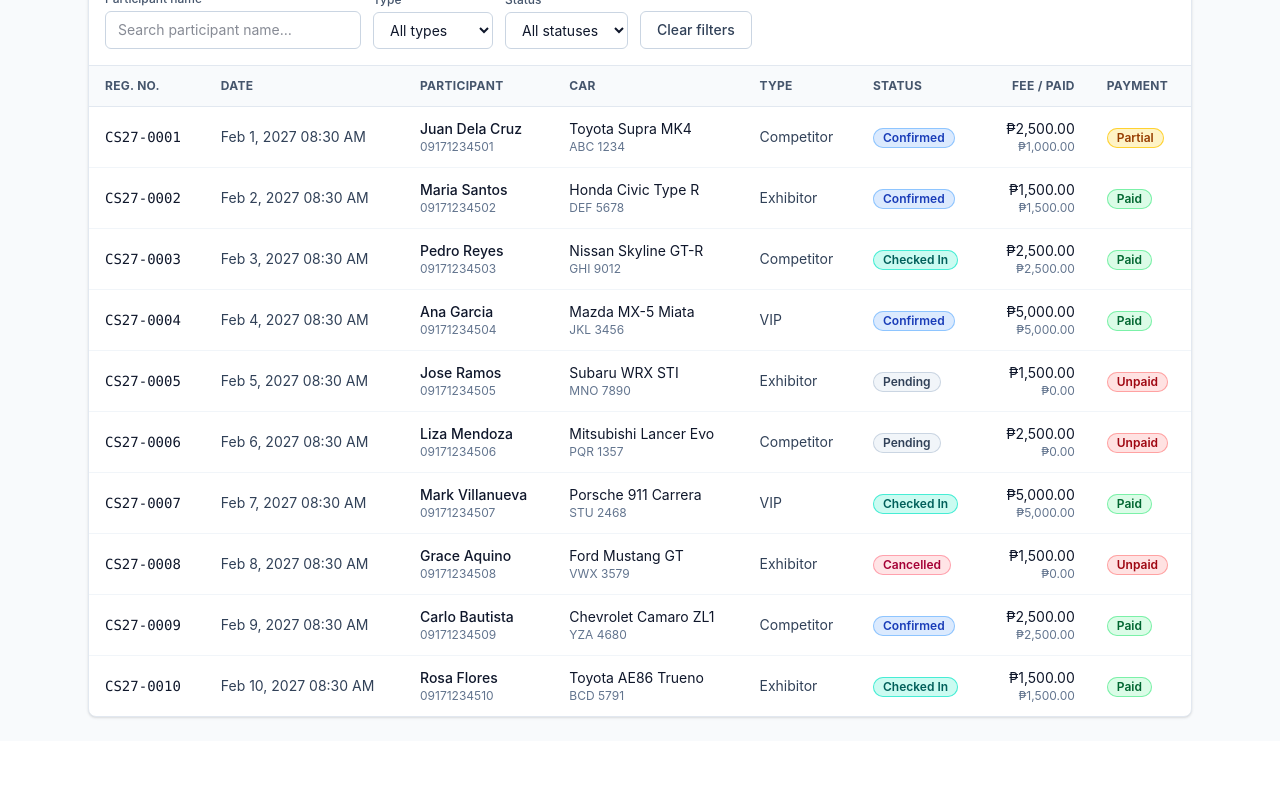
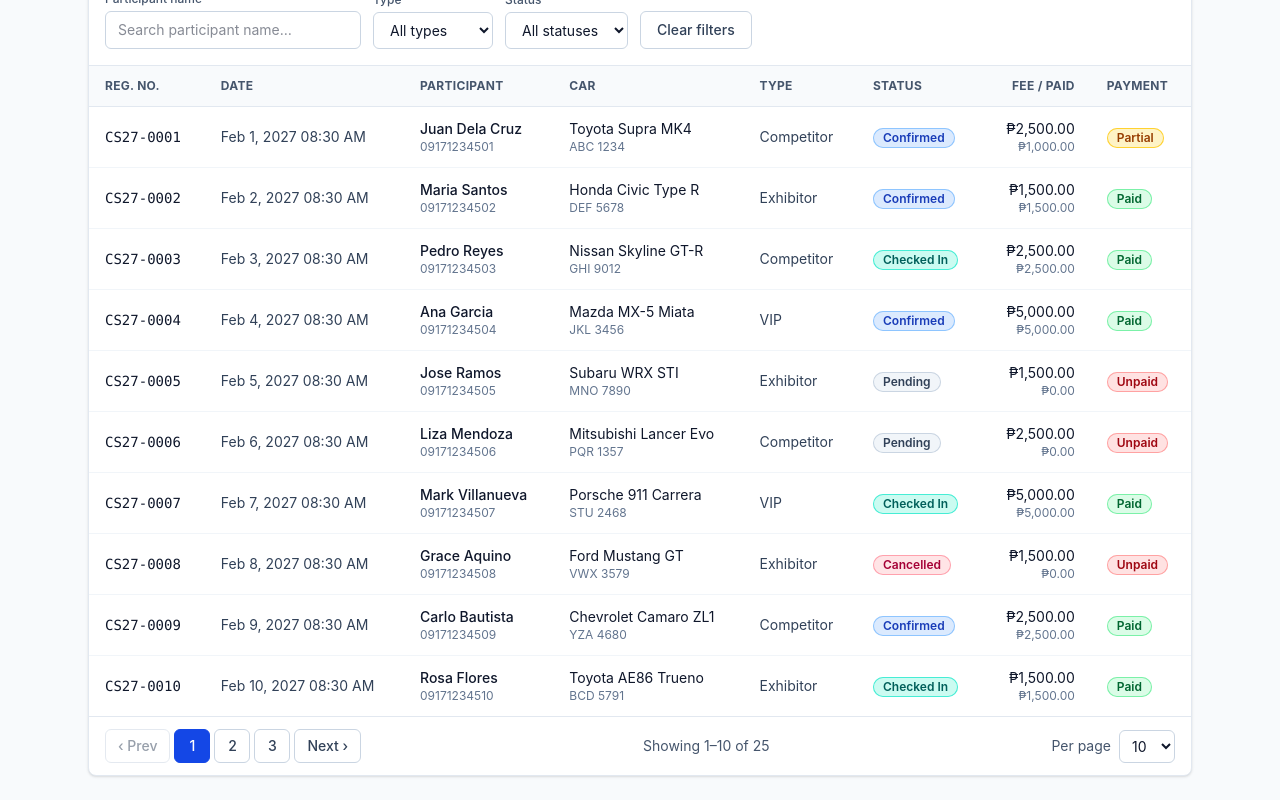
Before and after one commit to DeLRyuu/car-show-registration-doroja-devera, a React (Vite) app in the folder frontend/: page / in a window 1280 px wide. Shown: the part 312-1112 px from the top of the page. Before the commit the page ends 1053 px from the top, so only its background shows below. Built offline with nearby package versions, Linux system fonts and the light colour scheme.

Commit message:
Add page buttons

```diff
--- /dev/null
+++ b/frontend/src/components/Pagination.tsx
@@ -0,0 +1,110 @@
+interface PaginationProps {
+  page: number;
+  pageSize: number;
+  totalCount: number;
+  totalPages: number;
+  loading: boolean;
+  onPageChange: (page: number) => void;
+  onPageSizeChange: (size: number) => void;
+}
+
+const PAGE_SIZES = [5, 10, 20];
+
+// Shows up to 5 page numbers around the current page
+function getPageNumbers(page: number, totalPages: number): number[] {
+  const maxButtons = 5;
+  const end = Math.min(totalPages, Math.max(1, page - 2) + maxButtons - 1);
+  const start = Math.max(1, end - maxButtons + 1);
+
+  const pages: number[] = [];
+  for (let i = start; i <= end; i++) pages.push(i);
+  return pages;
+}
+
+export default function Pagination({
+  page,
+  pageSize,
+  totalCount,
+  totalPages,
+  loading,
+  onPageChange,
+  onPageSizeChange,
+}: PaginationProps) {
+  const from = totalCount === 0 ? 0 : (page - 1) * pageSize + 1;
+  const to = Math.min(page * pageSize, totalCount);
+
+  const buttonBase =
+    "min-w-9 rounded-md border px-3 py-1.5 text-sm font-medium focus:outline-none focus:ring-2 focus:ring-blue-200";
+  const normal = "border-slate-300 bg-white text-slate-700 hover:bg-slate-50";
+  const active = "border-blue-700 bg-blue-700 text-white";
+  const disabled = "cursor-not-allowed opacity-50";
+
+  const atFirst = page <= 1;
+  const atLast = page >= totalPages;
+
+  return (
+    <div className="flex flex-wrap items-center justify-between gap-4 border-t border-slate-200 px-4 py-3">
+      <div className="flex items-center gap-1">
+        <button
+          type="button"
+          disabled={loading || atFirst}
+          onClick={() => onPageChange(page - 1)}
+          className={`${buttonBase} ${normal} ${
+            loading || atFirst ? disabled : ""
+          }`}
+        >
+          ‹ Prev
+        </button>
+
+        {getPageNumbers(page, totalPages).map((n) => (
+          <button
+            key={n}
+            type="button"
+            disabled={loading}
+            aria-current={n === page ? "page" : undefined}
+            onClick={() => onPageChange(n)}
+            className={`${buttonBase} ${n === page ? active : normal} ${
+              loading ? disabled : ""
+            }`}
+          >
+            {n}
+          </button>
+        ))}
+
+        <button
+          type="button"
+          disabled={loading || atLast}
+          onClick={() => onPageChange(page + 1)}
+          className={`${buttonBase} ${normal} ${
+            loading || atLast ? disabled : ""
+          }`}
+        >
+          Next ›
+        </button>
+      </div>
+
+      <p className="text-sm text-slate-600">
+        Showing {from}–{to} of {totalCount}
+      </p>
+
+      <div className="flex items-center gap-2">
+        <label htmlFor="pageSize" className="text-sm text-slate-600">
+          Per page
+        </label>
+        <select
+          id="pageSize"
+          value={pageSize}
+          disabled={loading}
+          onChange={(e) => onPageSizeChange(Number(e.target.value))}
+          className="rounded-md border border-slate-300 bg-white px-2 py-1.5 text-sm text-slate-900 focus:border-blue-600 focus:outline-none focus:ring-2 focus:ring-blue-200"
+        >
+          {PAGE_SIZES.map((size) => (
+            <option key={size} value={size}>
+              {size}
+            </option>
+          ))}
+        </select>
+      </div>
+    </div>
+  );
+}
--- a/frontend/src/pages/RegistrationsPage.tsx
+++ b/frontend/src/pages/RegistrationsPage.tsx
@@ -1,29 +1,31 @@
 import { useEffect, useMemo, useState } from "react";
 import KpiCards from "../components/KpiCards";
+import Pagination from "../components/Pagination";
 import RegistrationFilters from "../components/RegistrationFilters";
 import RegistrationTable from "../components/RegistrationTable";
 import useDebounce from "../hooks/useDebounce";
 import { getRegistrations, getSummary } from "../api/sampleData";
 import type { Registration, Summary } from "../types/registration";
 
-const PAGE_SIZE = 10;
-
 export default function RegistrationsPage() {
   // KPI cards
   const [summary, setSummary] = useState<Summary | null>(null);
   const [loadingSummary, setLoadingSummary] = useState(true);
 
-  // Filters
+  // Filters and page
   const [search, setSearch] = useState("");
   const [type, setType] = useState("");
   const [status, setStatus] = useState("");
   const [page, setPage] = useState(1);
+  const [pageSize, setPageSize] = useState(10);
 
   // Waits 400 ms after the user stops typing
   const debouncedSearch = useDebounce(search, 400);
 
   // Table
   const [registrations, setRegistrations] = useState<Registration[]>([]);
+  const [totalCount, setTotalCount] = useState(0);
+  const [totalPages, setTotalPages] = useState(1);
   const [loadingTable, setLoadingTable] = useState(true);
 
   const filters = useMemo(
@@ -32,9 +34,9 @@ export default function RegistrationsPage() {
       type,
       status,
       page,
-      pageSize: PAGE_SIZE,
+      pageSize,
     }),
-    [debouncedSearch, type, status, page],
+    [debouncedSearch, type, status, page, pageSize],
   );
 
   useEffect(() => {
@@ -59,7 +61,10 @@ export default function RegistrationsPage() {
 
     getRegistrations(filters)
       .then((data) => {
-        if (!ignore) setRegistrations(data.items);
+        if (ignore) return;
+        setRegistrations(data.items);
+        setTotalCount(data.totalCount);
+        setTotalPages(data.totalPages);
       })
       .finally(() => {
         if (!ignore) setLoadingTable(false);
@@ -83,6 +88,11 @@ export default function RegistrationsPage() {
 
   function handleStatusChange(value: string) {
     setStatus(value);
+    setPage(1);
+  }
+
+  function handlePageSizeChange(size: number) {
+    setPageSize(size);
     setPage(1);
   }
 
@@ -138,6 +148,18 @@ export default function RegistrationsPage() {
         ) : (
           <RegistrationTable registrations={registrations} />
         )}
+
+        {totalCount > 0 && (
+          <Pagination
+            page={page}
+            pageSize={pageSize}
+            totalCount={totalCount}
+            totalPages={totalPages}
+            loading={loadingTable}
+            onPageChange={setPage}
+            onPageSizeChange={handlePageSizeChange}
+          />
+        )}
       </section>
     </div>
   );
```
